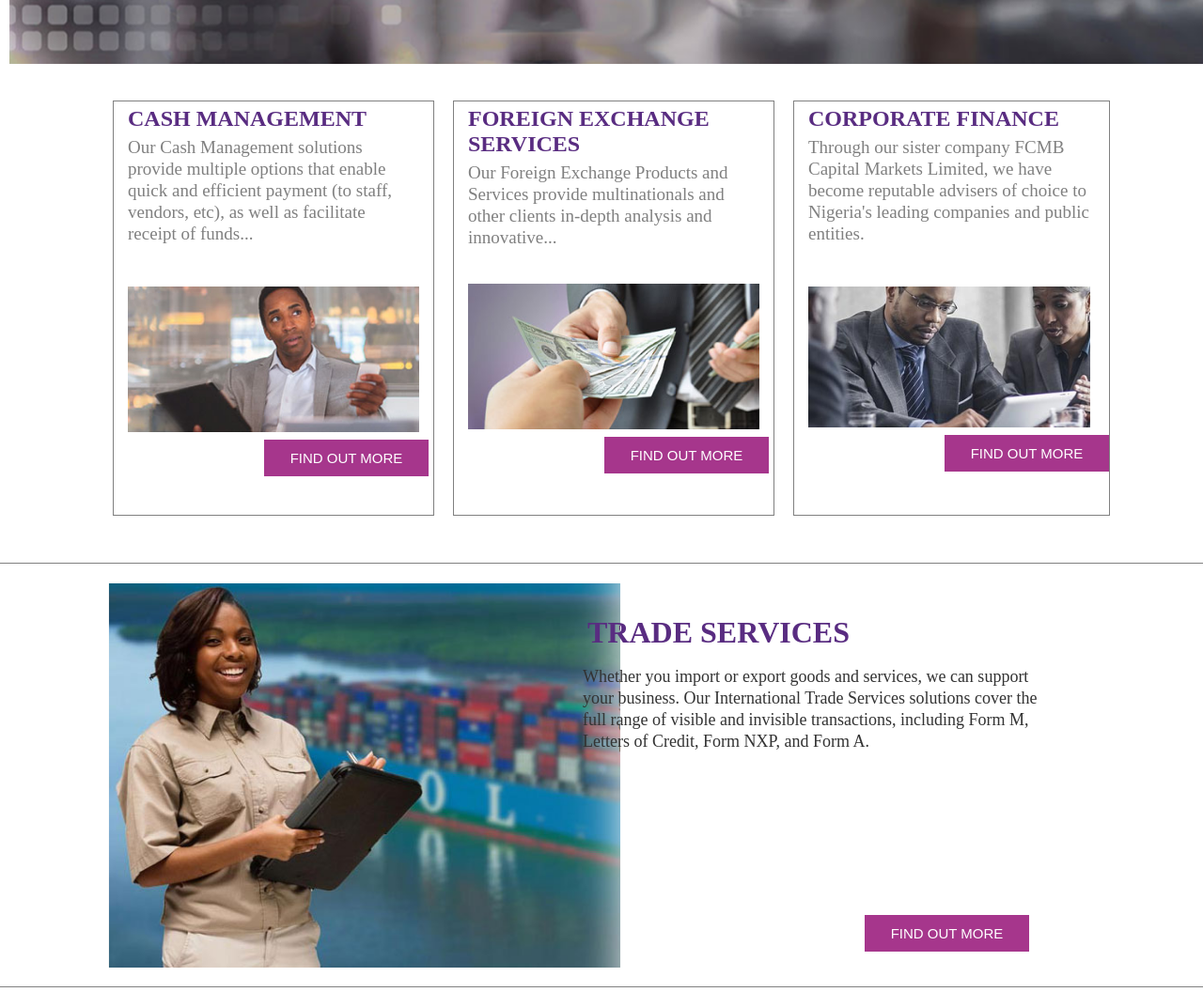
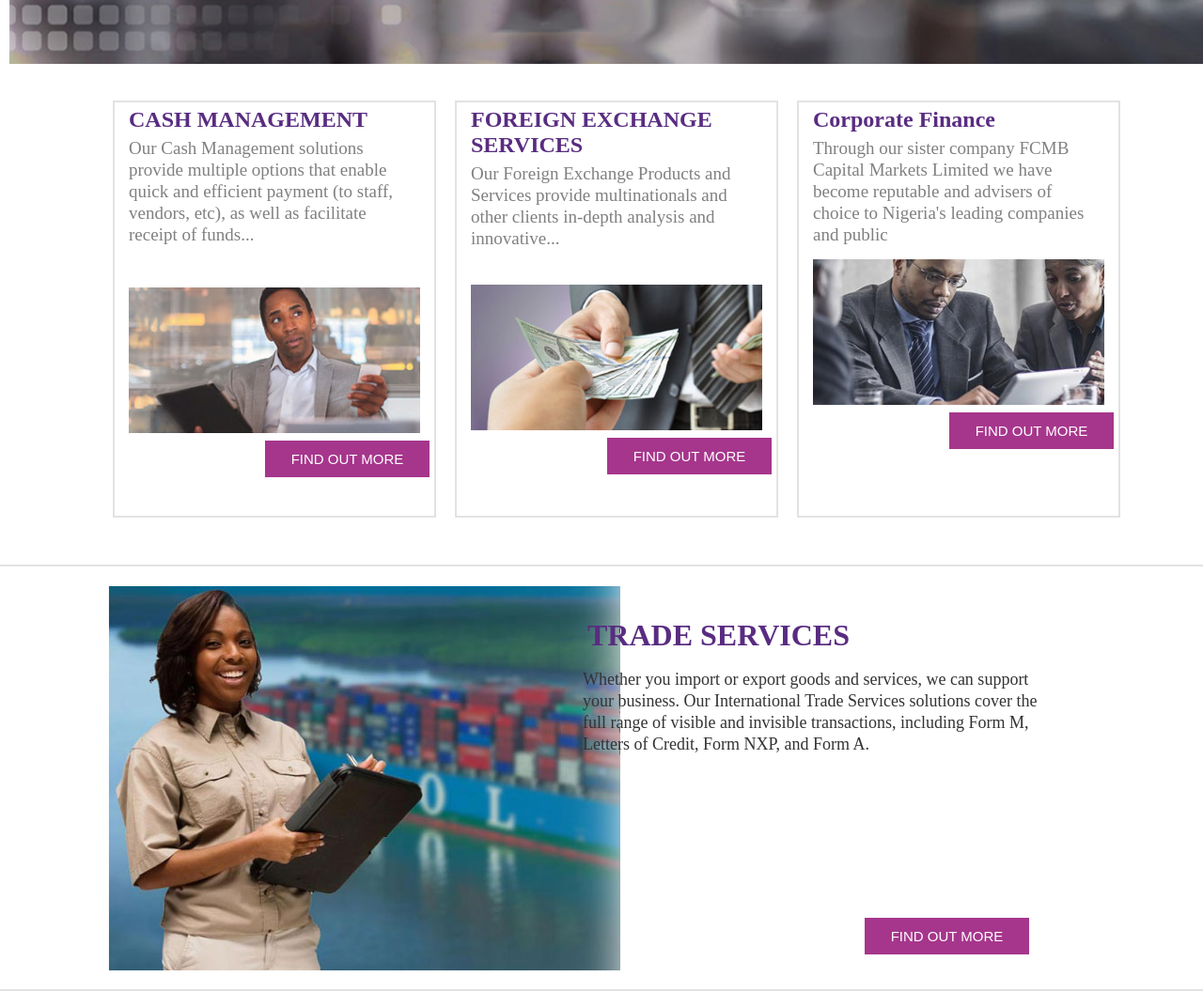
Before and after one commit to Iroayo/Collaboration, a plain HTML site: page corporate.html in a window 1280 px wide. Shown: the part 652-1708 px from the top of the page at 94% size. Drawn offline with nearby package versions, Linux system fonts and the light colour scheme; files whose address does not match are found by name.

Commit message:
second commit

```diff
--- a/corporate.html
+++ b/corporate.html
@@ -113,10 +113,11 @@
                 <button class="find">FIND OUT MORE</button>
             </div>
             <div class="corporate">
-                <h2>CORPORATE FINANCE</h2>
-                <p class="write">Through our sister company FCMB Capital Markets Limited, we have become reputable advisers of choice to Nigeria's leading companies and public entities.</p>
-                <img class="aged" src="./assets (3)/asset 13/corporate-finance.jpg" alt="">
+                <h2>Corporate Finance</h2>
+                <P class="write">Through our sister company FCMB Capital Markets Limited we have become reputable and advisers of choice to Nigeria's leading companies and public</P>
+                <img class="age" src="./assets (3)/asset 13/corporate-finance.jpg" alt="">
                 <button class="find">FIND OUT MORE</button>
+
             </div>
         </div>
 
--- a/style.css
+++ b/style.css
@@ -186,7 +186,7 @@ h1{
     margin-left: 100px;
     width: 359px;
     height: 440px;
-    border: 1px solid #808080;
+    border: 2px solid rgb(226, 226, 226);
 }
 .man{
     padding: 15px;
@@ -196,7 +196,7 @@ h1{
 .foreign{
     width: 359px;
     height: 440px;
-    border: 1px solid #808080;
+    border: 2px solid rgb(226, 226, 226);
 }
 .age{
     padding: 15px;
@@ -206,7 +206,7 @@ h1{
 .corporate{
     width: 359px;
     height: 440px;
-    border: 1px solid #808080;
+    border: 2px solid rgb(226, 226, 226);
 }
 h2{
     padding: 5px;
@@ -257,8 +257,8 @@ button:hover{
 .services{
     display: flex;
     flex-direction: row-reverse;
-    border-top: 1px solid #808080;
-    border-bottom: 1px solid #808080;
+    border-top: 2px solid rgb(226, 226, 226);
+    border-bottom: 2px solid rgb(226, 226, 226);
     margin-right: -350px;
     margin-top: 30px;
     width: 1340px;
@@ -316,8 +316,6 @@ button:hover{
     .top{
         display: none;
     }
-    .top2{
-    }
     .men{
         display: flex;
     }
```
